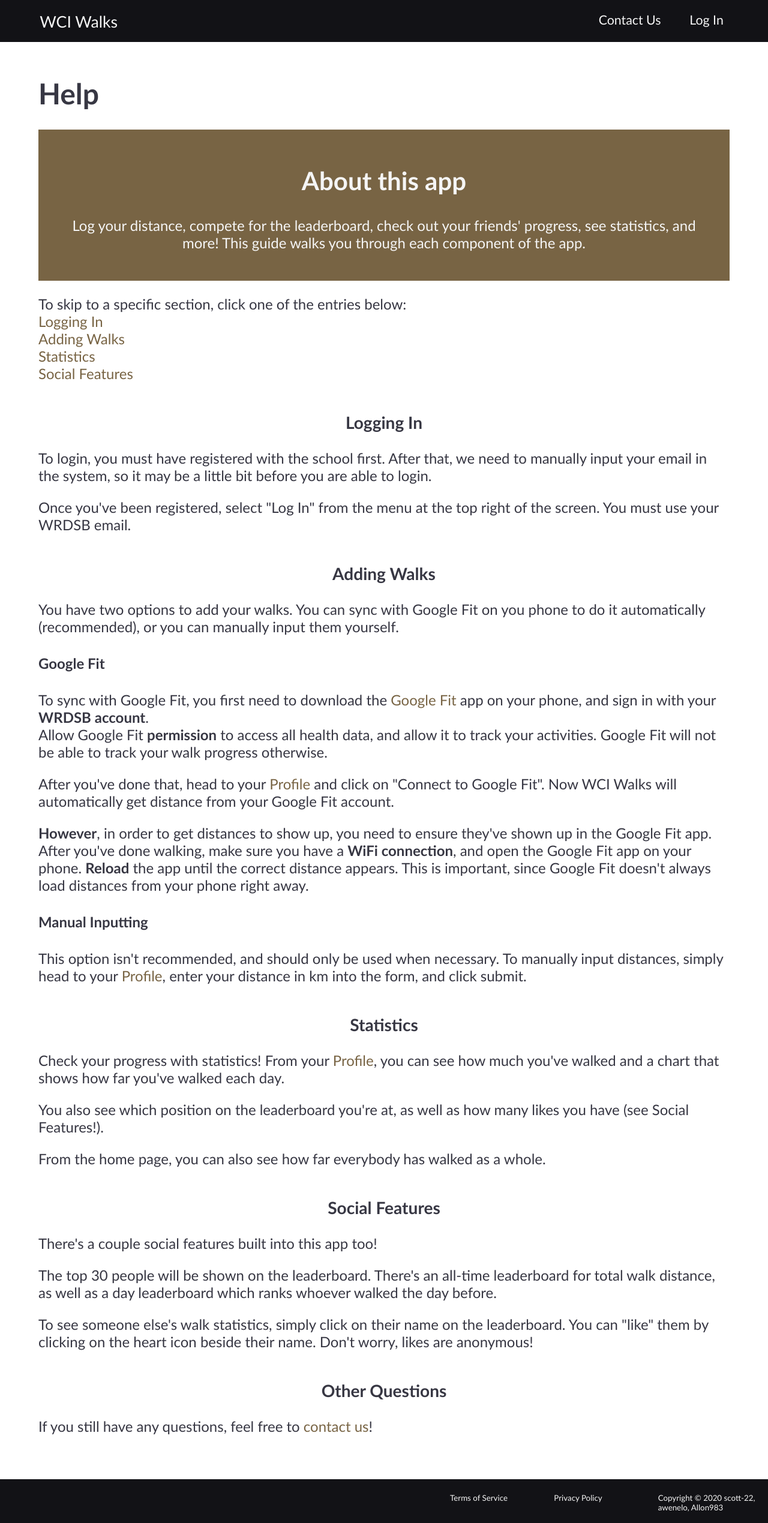
After one commit to WCI-Computer-Science/WCI-Walks, a Python web app: template application/templates/help.html in a window 1280 px wide. The commit adds this page. Shown: the whole page at 60% size. Run offline with Jinja, Linux system fonts and the light colour scheme; the template is opened without the code that fills it, so the values that code supplies are empty.

Commit message:
added help page, misc style changes

```diff
--- a/application/controllers/index.py
+++ b/application/controllers/index.py
@@ -41,3 +41,8 @@ def privacypolicy():
 @bp.route("/termsofservice", methods=("GET",))
 def termsofservice():
     return render_template("termsofservice.html")
+
+
+@bp.route("/help", methods=("GET",))
+def userhelp():
+    return render_template("help.html")
--- a/application/static/style.css
+++ b/application/static/style.css
@@ -286,6 +286,11 @@ footer a:hover {
   text-align: left;
 }
 
+#appinfo a {
+  text-decoration: none;
+  color: rgb(120, 100, 68);
+}
+
 #alltimeleaderboard {
   grid-column-start: 1;
   grid-column-end: 11;
--- /dev/null
+++ b/application/templates/help.html
@@ -0,0 +1,103 @@
+{% extends "utils/layout.html" %}
+{% block body %}
+<div class="legal contentw">
+    <h1>Help</h1>
+
+    <div class="legalheader contentr">
+        <h2>About this app</h2>
+        <p>
+            Log your distance, compete for the leaderboard,
+            check out your friends' progress, see statistics, and more!
+            This guide walks you through each component of the app.
+        </p>
+    </div>
+    <p>
+        To skip to a specific section, click one of the entries below:</br>
+        <a href="#helploggingin">Logging In</a></br>
+        <a href="#helpwalks">Adding Walks</a></br>
+        <a href="#helpstatistics">Statistics</a></br>
+        <a href="#helpsocial">Social Features</a>
+    </p>
+
+    <h3 id="helploggingin">Logging In</h3>
+    <p>
+        To login, you must have registered with the school first.
+        After that, we need to manually input your email in the system,
+        so it may be a little bit before you are able to login.
+    </p>
+    <p>
+        Once you've been registered, select "Log In" from the menu
+        at the top right of the screen. You must use your WRDSB email.
+    </p>
+
+    <h3 id="helpwalks">Adding Walks</h3>
+    <p>
+        You have two options to add your walks.
+        You can sync with Google Fit on you phone to do it automatically (recommended),
+        or you can manually input them yourself.
+    </p>
+    <h4 id="helpwalksfit">Google Fit</h5>
+    <p>
+        To sync with Google Fit, you first need to download the
+        <a href="https://www.google.com/fit/">Google Fit</a> app on your phone,
+        and sign in with your <strong>WRDSB account</strong>.
+        </br>
+        Allow Google Fit <strong>permission</strong> to access all health data,
+        and allow it to track your activities.
+        Google Fit will not be able to track your walk progress otherwise.
+    </p>
+    <p>
+        After you've done that, head to your
+        <a href="/users/">Profile</a> and click on "Connect to Google Fit".
+        Now WCI Walks will automatically get distance from your Google Fit account.
+    </p>
+    <p>
+        <strong>However</strong>, in order to get distances to show up,
+        you need to ensure they've shown up in the Google Fit app.
+        After you've done walking, make sure you have a <strong>WiFi connection</strong>,
+        and open the Google Fit app on your phone.
+        <strong>Reload</strong> the app until the correct distance appears.
+        This is important, since Google Fit doesn't always load distances
+        from your phone right away.
+    </p>
+    <h4 id="helpwalksmanual">Manual Inputting</h5>
+    <p>
+        This option isn't recommended, and should only be used when necessary.
+        To manually input distances, simply head to your
+        <a href="/users/">Profile</a>,
+        enter your distance in km into the form, and click submit.
+    </p>
+
+    <h3 id="helpstatistics">Statistics</h3>
+    <p>
+        Check your progress with statistics!
+        From your <a href="/users/">Profile</a>, you can see how much you've walked
+        and a chart that shows how far you've walked each day.
+    </p>
+    <p>
+        You also see which position on the leaderboard you're at,
+        as well as how many likes you have (see Social Features!).
+    </p>
+    <p>
+        From the home page, you can also see how far everybody has walked as a whole.
+    </p>
+
+    <h3 id="helpsocial">Social Features</h3>
+    <p>
+        There's a couple social features built into this app too!
+    </p>
+    <p>
+        The top 30 people will be shown on the leaderboard.
+        There's an all-time leaderboard for total walk distance,
+        as well as a day leaderboard which ranks whoever walked the day before.
+    </p>
+    <p>
+        To see someone else's walk statistics, simply click on their name on the leaderboard.
+        You can "like" them by clicking on the heart icon beside their name.
+        Don't worry, likes are anonymous!
+    </p>
+
+    <h3>Other Questions</h3>
+    <p>If you still have any questions, feel free to <a href="/contact">contact us</a>!</p>
+</div>
+{% endblock %}
```
Also changed, not shown: application/templates/index.html (+8 -8 lines).
